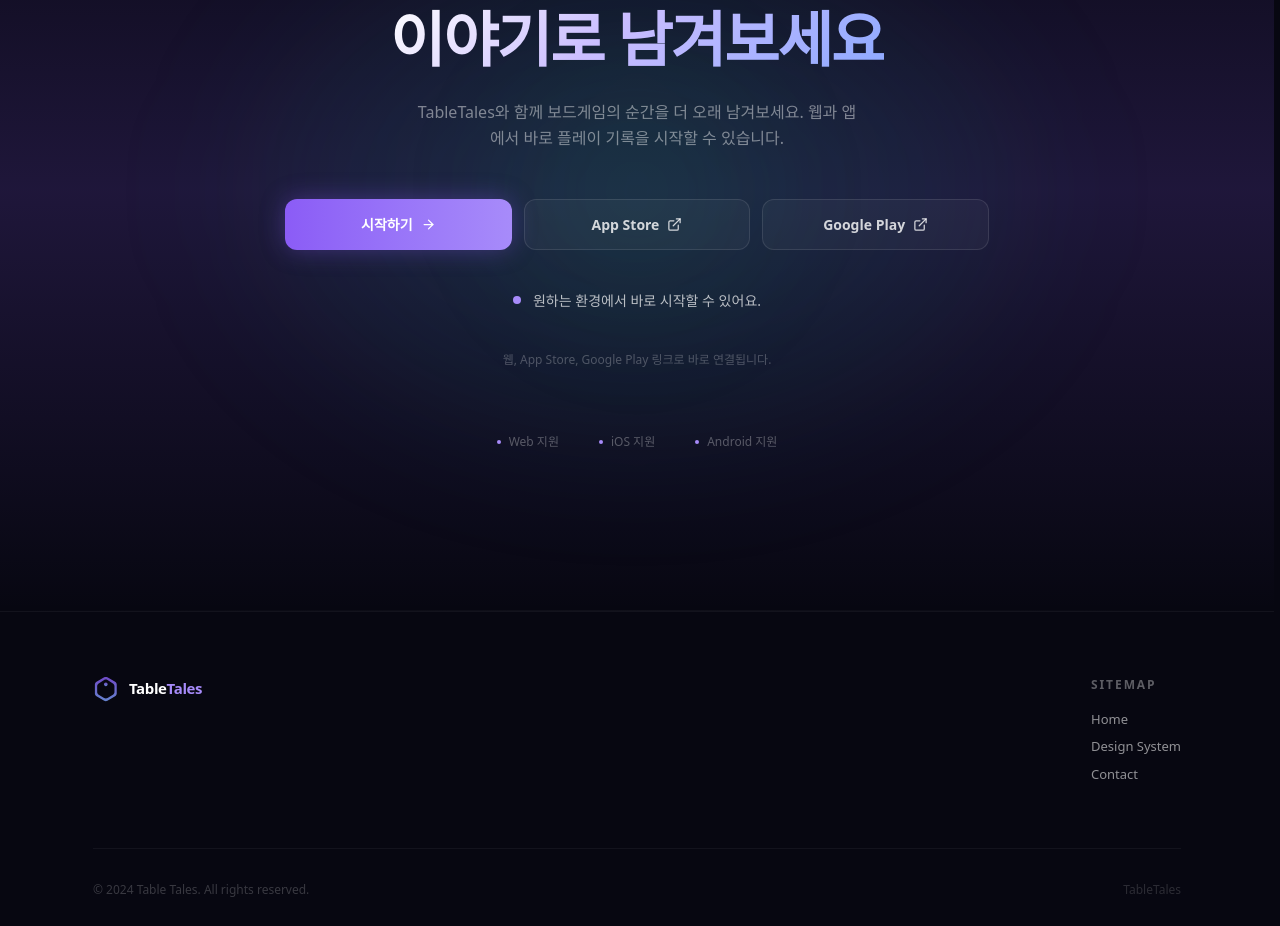
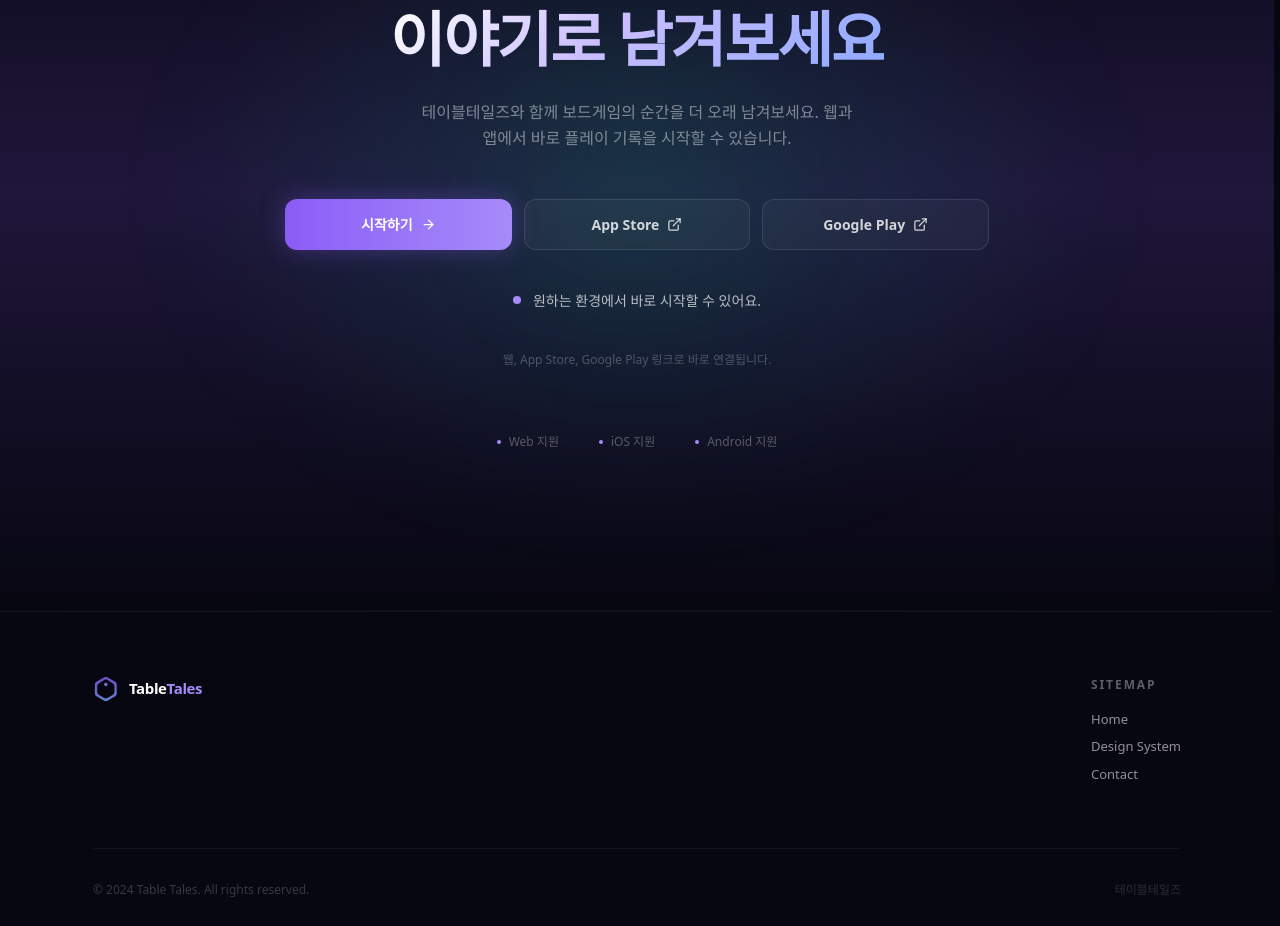
Before and after one commit to seola0114/table-tales, a Next.js app: page / in a window 1280 px wide. Shown: the part 5586-6512 px from the top of the page. Built offline with nearby package versions, Linux system fonts and the light colour scheme; a web font is replaced by a local one.

Commit message:
Replace TableTales with 테이블테일즈

```diff
--- a/components/landing/CTASection.tsx
+++ b/components/landing/CTASection.tsx
@@ -34,7 +34,7 @@
           </h2>
 
           <p className="text-[16px] text-white/45 leading-relaxed mb-12 max-w-md mx-auto">
-            TableTales와 함께 보드게임의 순간을 더 오래 남겨보세요.
+            테이블테일즈와 함께 보드게임의 순간을 더 오래 남겨보세요.
             웹과 앱에서 바로 플레이 기록을 시작할 수 있습니다.
           </p>
 
--- a/components/landing/FAQSection.tsx
+++ b/components/landing/FAQSection.tsx
@@ -20,7 +20,7 @@
   },
   {
     q: "어디에서 사용할 수 있나요?",
-    a: "TableTales는 iOS, Android, Web에서 사용할 수 있습니다. App Store, Google Play, 웹에서 바로 시작할 수 있어요.",
+    a: "테이블테일즈는 iOS, Android, Web에서 사용할 수 있습니다. App Store, Google Play, 웹에서 바로 시작할 수 있어요.",
   },
   {
     q: "데이터는 안전하게 보관되나요?",
--- a/components/landing/Footer.tsx
+++ b/components/landing/Footer.tsx
@@ -42,7 +42,7 @@
             © 2024 Table Tales. All rights reserved.
           </p>
           <p className="text-[12px] text-white/15">
-            TableTales
+            테이블테일즈
           </p>
         </div>
       </div>
--- a/components/landing/ReviewsSection.tsx
+++ b/components/landing/ReviewsSection.tsx
@@ -76,7 +76,7 @@
             transition={{ delay: 0.2, duration: 0.6 }}
             className="text-[15px] text-white/35"
           >
-            베타 유저분들이 TableTales를 사용하며 <br /> 남겨주신 이야기입니다.
+            베타 유저분들이 테이블테일즈를 사용하며 <br /> 남겨주신 이야기입니다.
           </motion.p>
         </div>
 
--- a/components/landing/ShowcaseSection.tsx
+++ b/components/landing/ShowcaseSection.tsx
@@ -112,7 +112,7 @@
             <span className="gradient-text">가장 자연스러운 방법</span>
           </motion.h2>
           <p className="mx-auto mt-5 max-w-2xl text-[16px] leading-relaxed text-white/42">
-            게임이 끝난 뒤의 기억은 생각보다 빨리 흐려집니다. TableTales는 플레이한 게임, 함께한 사람, 그날의 분위기와 감상을 쉽게 기록하고 다시 꺼내볼 수 있도록 돕습니다.
+            게임이 끝난 뒤의 기억은 생각보다 빨리 흐려집니다. 테이블테일즈는 플레이한 게임, 함께한 사람, 그날의 분위기와 감상을 쉽게 기록하고 다시 꺼내볼 수 있도록 돕습니다.
           </p>
         </div>
 
```
